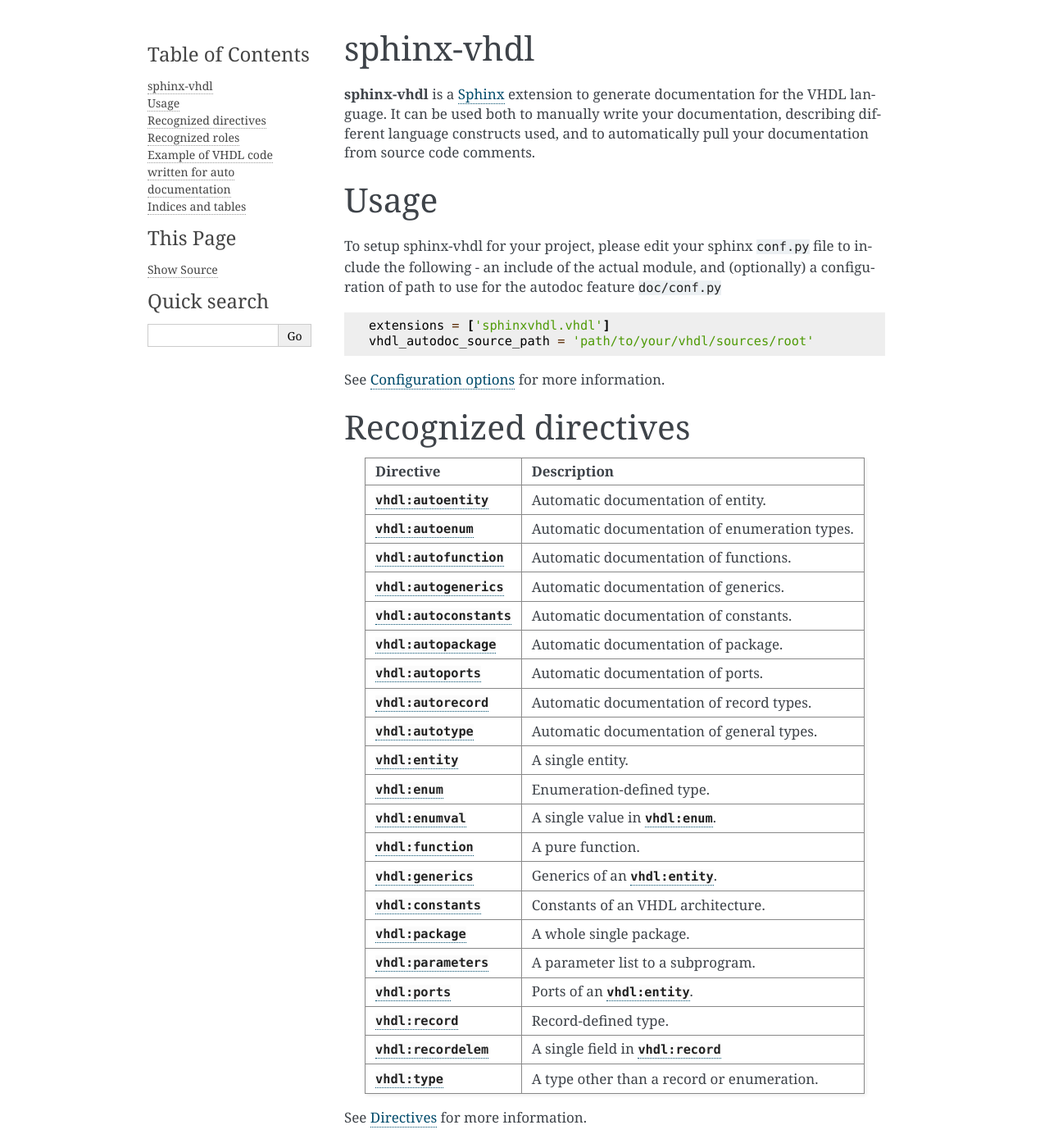
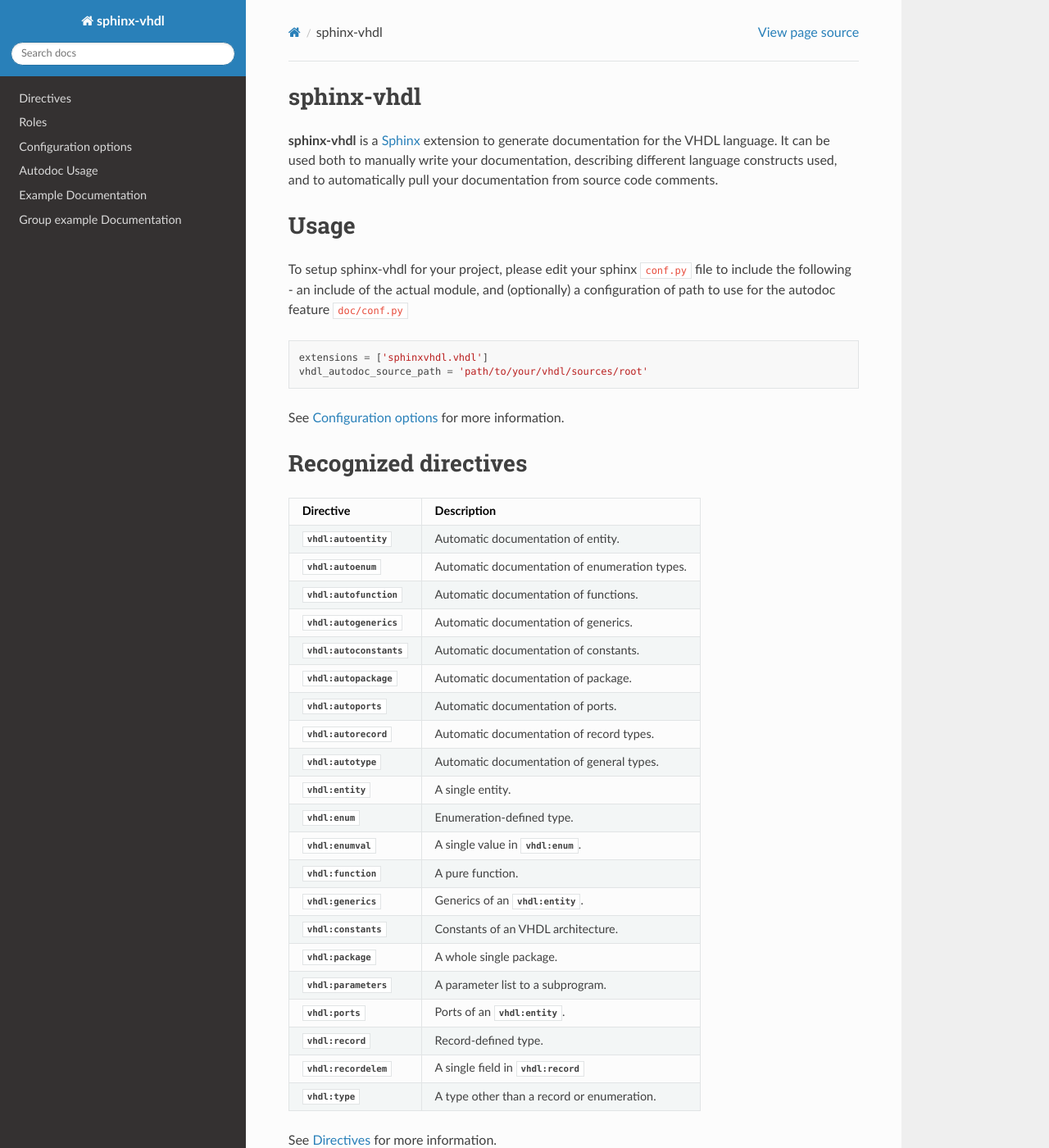
Before and after one commit to CESNET/sphinx-vhdl, a Sphinx documentation site: the page built from doc/source/index.rst, in a window 1280 px wide and 1400 px high. Shown: the whole window at 82% size. Built offline with Sphinx 7.4.7 and the Read the Docs theme 2.0.0, drawn with Linux system fonts in a browser that asks for light colours; some of the changed lines change nothing that is shown; some of the changed text lies outside the part shown.

Commit message:
DOC EXAMPLE: [FEATURE] Update configuration, now is used sphinx_rtd_theme

```diff
--- a/doc/source/conf.py
+++ b/doc/source/conf.py
@@ -18,7 +18,7 @@
 # -- Project information -----------------------------------------------------
 
 project = 'sphinx-vhdl'
-copyright = '2021, Cesnet z.s.p.o.'
+copyright = '2024, Cesnet z.s.p.o.'
 author = 'Cesnet z.s.p.o.'
 
 
@@ -31,7 +31,7 @@
     'sphinxvhdl.vhdl'
 ]
 
-vhdl_autodoc_source_path = 'doc/source'
+vhdl_autodoc_source_path = './'
 
 # Add any paths that contain templates here, relative to this directory.
 templates_path = ['_templates']
@@ -47,7 +47,7 @@
 # The theme to use for HTML and HTML Help pages.  See the documentation for
 # a list of builtin themes.
 #
-html_theme = 'alabaster'
+html_theme = 'sphinx_rtd_theme'
 
 # Add any paths that contain custom static files (such as style sheets) here,
 # relative to this directory. They are copied after the builtin static files,
--- a/doc/source/example_built.rst
+++ b/doc/source/example_built.rst
@@ -5,7 +5,7 @@
 
 .. vhdl:autopackage:: math_pack
 
-  .. vhdl:autofunction:: log2
+.. vhdl:autofunction:: log2
 
 .. vhdl:autoentity:: counter
 .. vhdl:autoconstants:: counter
```
Also changed, not shown: 1 other file.
